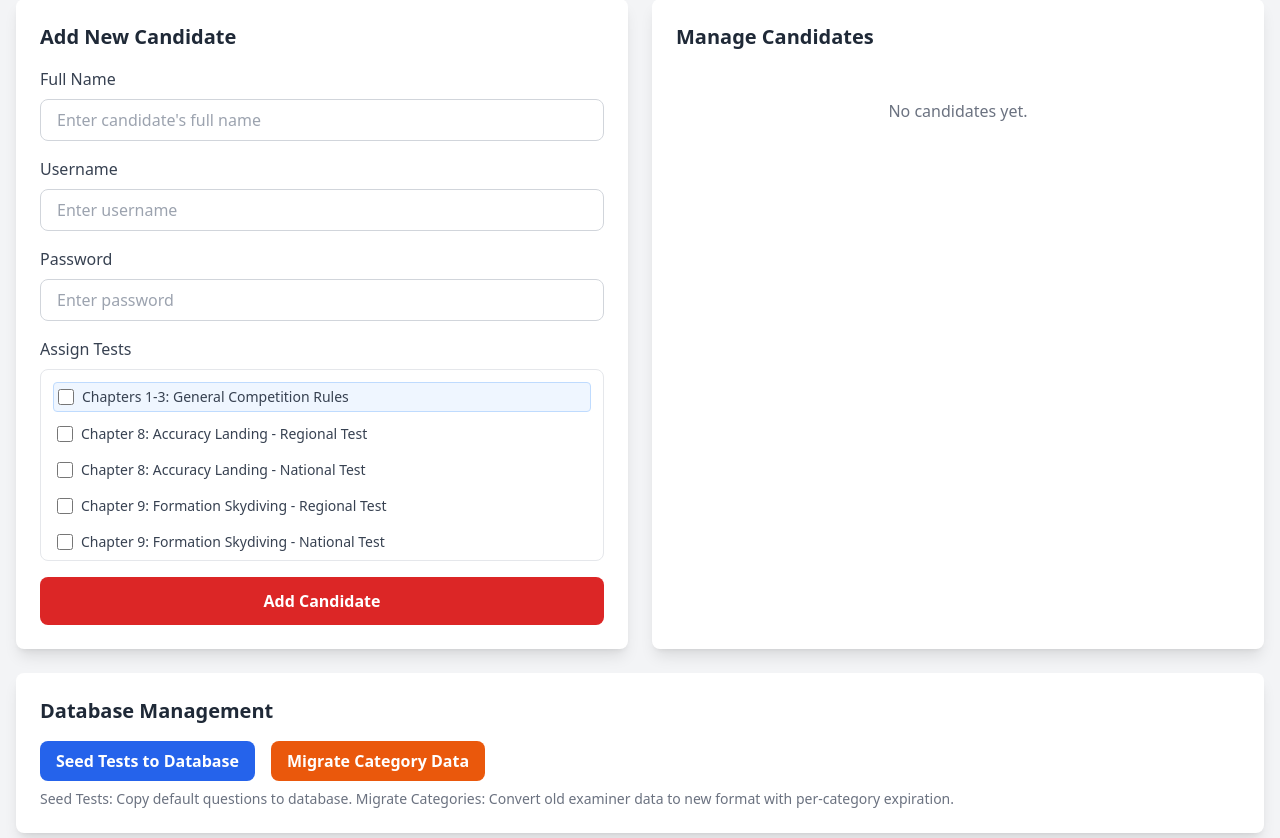
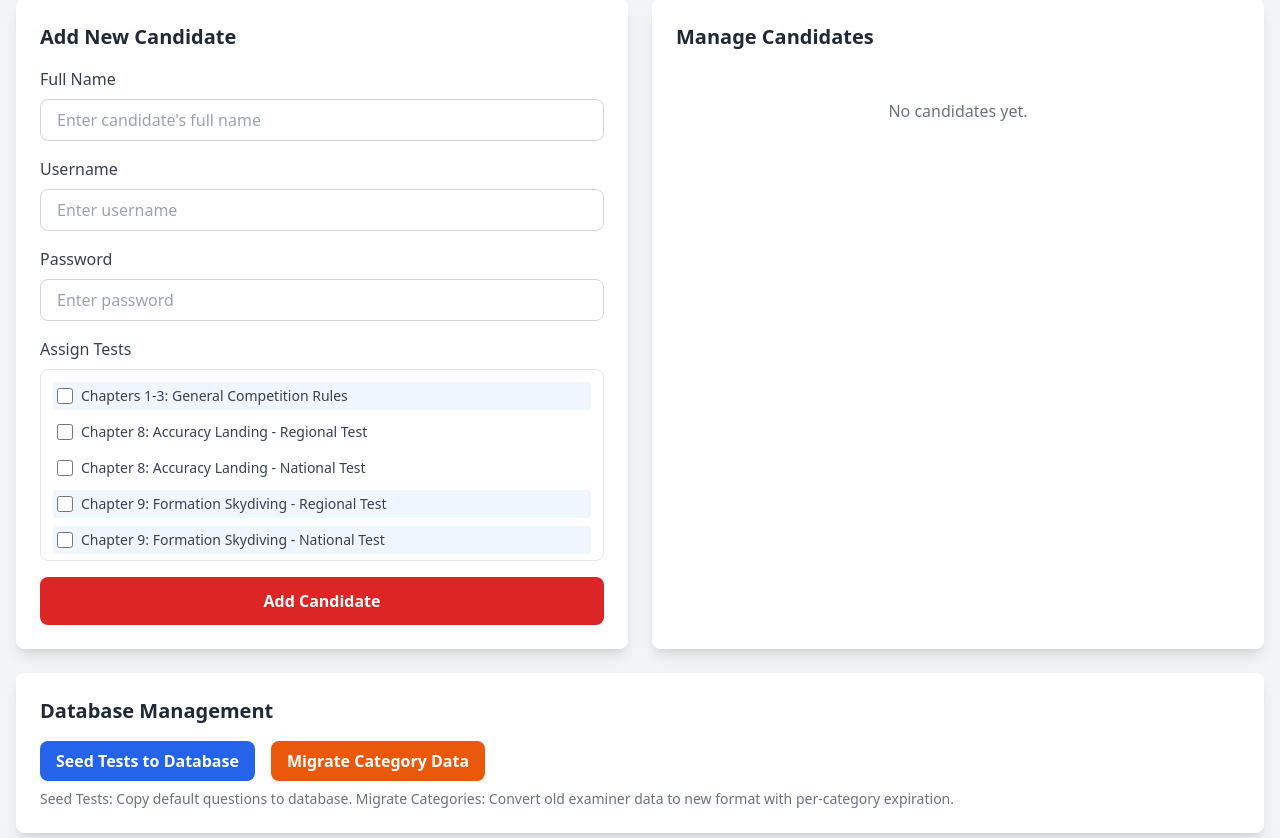
Before and after one commit to kdrivas1989/judgetest, a Flask app: page /admin in a window 1280 px wide. Shown: the part 1945-2783 px from the top of the page. Run offline with Flask 2, Linux system fonts and the light colour scheme; the visitor is signed in with stand-in values (Sample User, id 1); data comes from the database, SQL or seed files in the repository; data that the repository does not hold is empty; some libraries are stand-ins or nearby versions.

Commit message:
Alternate chapter test highlighting in candidate test list
- Chapters 8, 10, 12-13, 15: no highlight (white)
- Chapters 9, 11, 14: light blue highlight
- Same chapter tests share the same highlight color
- General test keeps blue highlight at top

Co-Authored-By: Claude Opus 4.5 <noreply@anthropic.com>

```diff
--- a/templates/admin.html
+++ b/templates/admin.html
@@ -217,7 +217,7 @@
                         <label class="block text-gray-700 font-medium mb-2">Assign Tests</label>
                         <div class="space-y-2 max-h-48 overflow-y-auto border border-gray-200 rounded-lg p-3">
                             {% if 'general' in tests %}
-                            <label class="flex items-center gap-2 cursor-pointer hover:bg-gray-50 p-1 rounded bg-blue-50 border border-blue-200">
+                            <label class="flex items-center gap-2 cursor-pointer hover:bg-blue-100 p-1 rounded bg-blue-50">
                                 <input type="checkbox" name="assigned_tests" value="general"
                                     class="w-4 h-4 text-red-600 rounded focus:ring-red-500">
                                 <span class="text-gray-700 text-sm font-medium">{{ tests['general'].name }}</span>
@@ -225,7 +225,9 @@
                             {% endif %}
                             {% for test_id, test in tests.items() %}
                             {% if test_id != 'general' %}
-                            <label class="flex items-center gap-2 cursor-pointer hover:bg-gray-50 p-1 rounded">
+                            {% set chapter = test_id.split('_')[0] %}
+                            {% set is_highlighted = chapter in ['ch9', 'ch11', 'ch14'] %}
+                            <label class="flex items-center gap-2 cursor-pointer p-1 rounded {% if is_highlighted %}bg-blue-50 hover:bg-blue-100{% else %}hover:bg-gray-50{% endif %}">
                                 <input type="checkbox" name="assigned_tests" value="{{ test_id }}"
                                     class="w-4 h-4 text-red-600 rounded focus:ring-red-500">
                                 <span class="text-gray-700 text-sm">{{ test.name }}</span>
```
